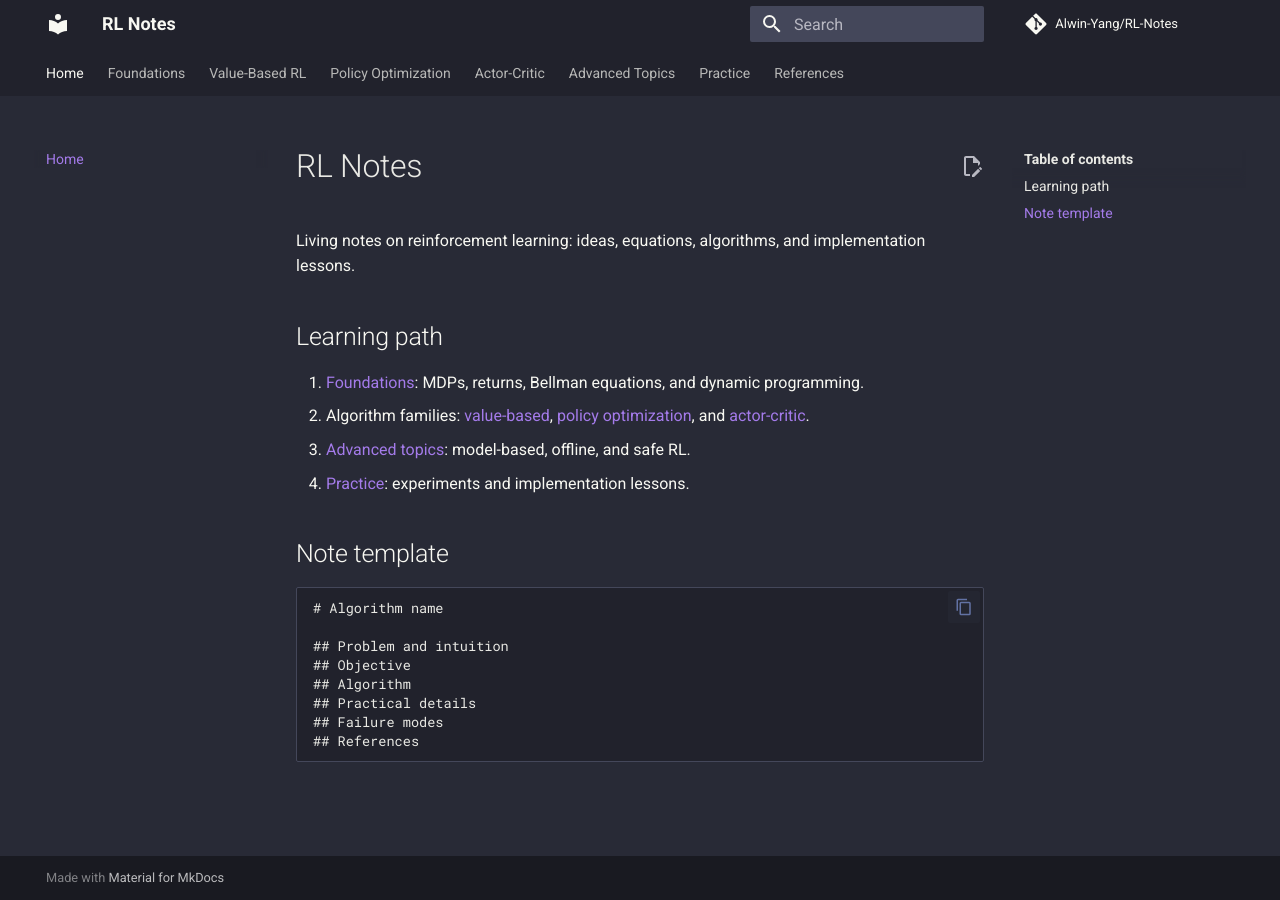
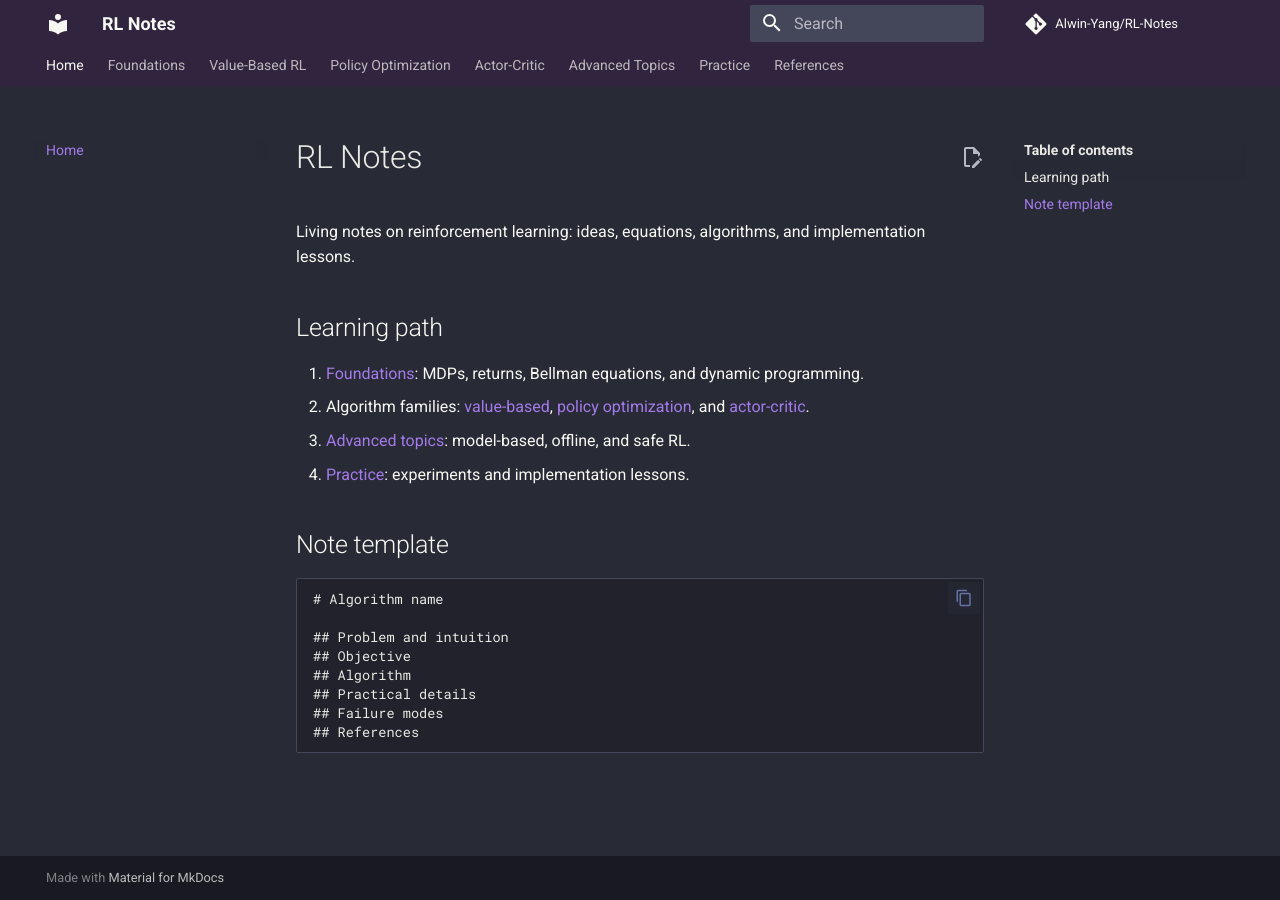
Before and after one commit to Alwin-Yang/RL-Notes, an MkDocs documentation site: the page built from docs/index.md, in a window 1280 px wide. Built offline with MkDocs 1.6.1 and Material for MkDocs 9.7.7, drawn with Linux system fonts in a browser that asks for light colours; comment, search, counter and statistics services are not loaded.

Commit message:
adjust nav

```diff
--- a/docs/stylesheets/extra.css
+++ b/docs/stylesheets/extra.css
@@ -25,10 +25,32 @@
   border: 1px solid #44475a;
 }
 
-/* Keep navigation darker than the document surface. */
+/* Compact, deep-purple navigation. */
+:root {
+  --md-header-height: 2.35rem;
+}
+
 .md-header,
 .md-tabs {
-  background-color: #21222c;
+  background-color: #30243f;
+}
+
+.md-header__inner {
+  height: 2.35rem;
+}
+
+.md-tabs,
+.md-tabs__list {
+  height: 2rem;
+}
+
+.md-tabs__link {
+  margin-top: .45rem;
+}
+
+.md-search__form {
+  background-color: #44475a;
+  min-height: 1.85rem;
 }
 
 .md-header__button,
@@ -40,10 +62,6 @@
 .md-tabs__link--active,
 .md-tabs__link:hover {
   color: #8be9fd;
-}
-
-.md-search__form {
-  background-color: #44475a;
 }
 
 .md-search__input::placeholder {
```
